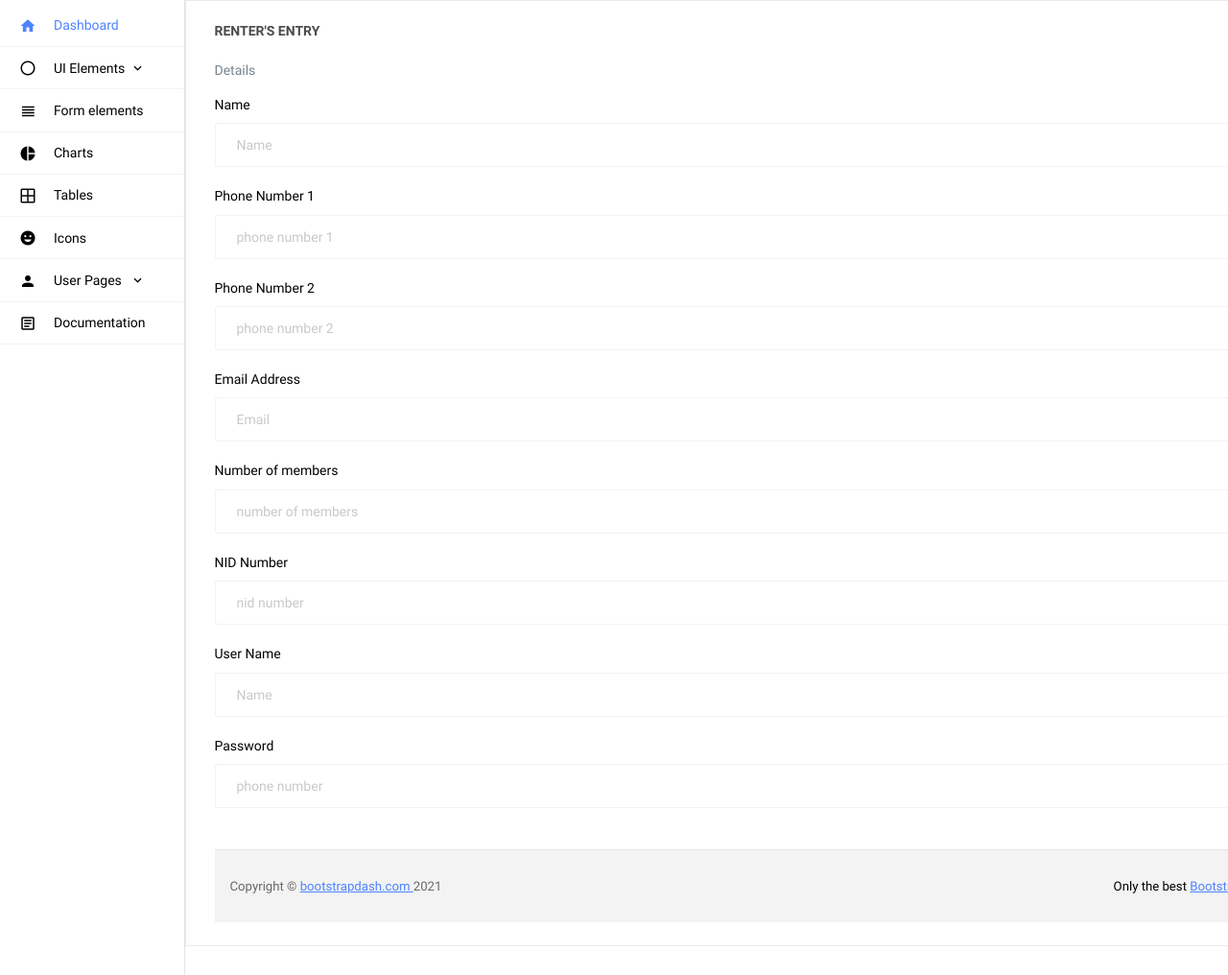
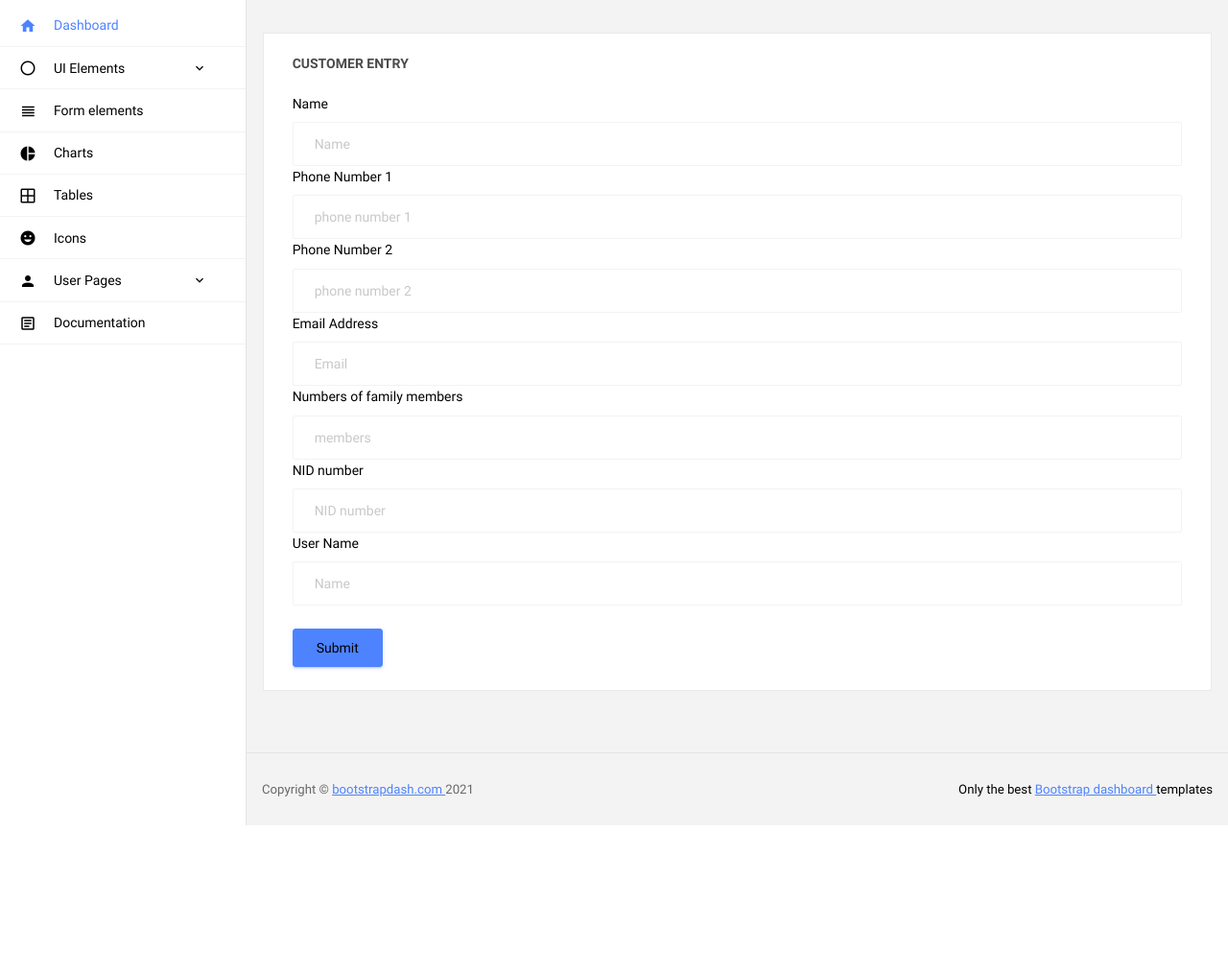
Before and after one commit to Dhony-Raj/my_first_project, a Django app: page /indexAdmin/ in a window 1280 px wide. Shown: the part 60-1076 px from the top of the page at 96% size. After the commit the page ends 920 px from the top, so only its background shows below. Run offline with Django 4.2, Linux system fonts and the light colour scheme; some libraries are stand-ins or nearby versions.

Commit message:
databash entry done

```diff
--- a/fms/urls.py
+++ b/fms/urls.py
@@ -21,5 +21,6 @@ from . import views as v
 
 urlpatterns = [
     path('admin/', admin.site.urls),
-    path('indexAdmin/', v.index),
+    path('indexAdmin/', v.index, name='home'),
+    path('test/', v.details, name='rent_insert'),
 ]
--- a/fms/views.py
+++ b/fms/views.py
@@ -1,4 +1,24 @@
 from django.http import HttpResponse
-from django.shortcuts import render
+from django.shortcuts import render, redirect
+from .models import Renter
+
+
 def index(request):
-    return render(request,'admin/index.html')
+    return render(request, 'admin/index.html')
+
+def details(request):
+    if request.method == 'POST':
+        rent_obj = Renter()
+        rent_obj.name = request.POST.get('rent_name')
+        rent_obj.phone_number1 = request.POST.get('phone1_name')
+        rent_obj.phone_number2 = request.POST.get('phone2_name')
+        rent_obj.email = request.POST.get('email_name')
+        rent_obj.number_of_members = request.POST.get('nfm_name')
+        rent_obj.nid_number = request.POST.get('nid_name')
+        rent_obj.user_name = request.POST.get('user_name')
+
+        rent_obj.save()
+
+        return redirect('home')
+    else:
+        return render(request, 'admin/index.html')
--- a/templates/admin/index.html
+++ b/templates/admin/index.html
@@ -25,8 +25,9 @@
     <nav class="navbar col-lg-12 col-12 p-0 fixed-top d-flex flex-row">
       <div class="navbar-brand-wrapper d-flex justify-content-center">
         <div class="navbar-brand-inner-wrapper d-flex justify-content-between align-items-center w-100">
-          <a class="navbar-brand brand-logo" href="../../index.html"><img src="../../images/logo.svg" alt="logo"/></a>
-          <a class="navbar-brand brand-logo-mini" href="{% static 'design/index.html' %}"><img src="../../images/logo-mini.svg" alt="logo"/></a>
+          <a class="navbar-brand brand-logo" href="../../index.html"><img src="../../images/logo.svg" alt="logo" /></a>
+          <a class="navbar-brand brand-logo-mini" href="../../index.html"><img src="../../images/logo-mini.svg"
+              alt="logo" /></a>
           <button class="navbar-toggler navbar-toggler align-self-center" type="button" data-toggle="minimize">
             <span class="mdi mdi-sort-variant"></span>
           </button>
@@ -41,13 +42,15 @@
                   <i class="mdi mdi-magnify"></i>
                 </span>
               </div>
-              <input type="text" class="form-control" placeholder="Search now" aria-label="search" aria-describedby="search">
+              <input type="text" class="form-control" placeholder="Search now" aria-label="search"
+                aria-describedby="search">
             </div>
           </li>
         </ul>
         <ul class="navbar-nav navbar-nav-right">
           <li class="nav-item dropdown me-1">
-            <a class="nav-link count-indicator dropdown-toggle d-flex justify-content-center align-items-center" id="messageDropdown" href="#" data-bs-toggle="dropdown">
+            <a class="nav-link count-indicator dropdown-toggle d-flex justify-content-center align-items-center"
+              id="messageDropdown" href="#" data-bs-toggle="dropdown">
               <i class="mdi mdi-message-text mx-0"></i>
               <span class="count"></span>
             </a>
@@ -55,7 +58,7 @@
               <p class="mb-0 font-weight-normal float-left dropdown-header">Messages</p>
               <a class="dropdown-item">
                 <div class="item-thumbnail">
-                    <img src="../../images/faces/face4.jpg" alt="image" class="profile-pic">
+                  <img src="../../images/faces/face4.jpg" alt="image" class="profile-pic">
                 </div>
                 <div class="item-content flex-grow">
                   <h6 class="ellipsis font-weight-normal">David Grey
@@ -67,7 +70,7 @@
               </a>
               <a class="dropdown-item">
                 <div class="item-thumbnail">
-                    <img src="../../images/faces/face2.jpg" alt="image" class="profile-pic">
+                  <img src="../../images/faces/face2.jpg" alt="image" class="profile-pic">
                 </div>
                 <div class="item-content flex-grow">
                   <h6 class="ellipsis font-weight-normal">Tim Cook
@@ -79,7 +82,7 @@
               </a>
               <a class="dropdown-item">
                 <div class="item-thumbnail">
-                    <img src="../../images/faces/face3.jpg" alt="image" class="profile-pic">
+                  <img src="../../images/faces/face3.jpg" alt="image" class="profile-pic">
                 </div>
                 <div class="item-content flex-grow">
                   <h6 class="ellipsis font-weight-normal"> Johnson
@@ -92,7 +95,8 @@
             </div>
           </li>
           <li class="nav-item dropdown me-4">
-            <a class="nav-link count-indicator dropdown-toggle d-flex align-items-center justify-content-center notification-dropdown" id="notificationDropdown" href="#" data-bs-toggle="dropdown">
+            <a class="nav-link count-indicator dropdown-toggle d-flex align-items-center justify-content-center notification-dropdown"
+              id="notificationDropdown" href="#" data-bs-toggle="dropdown">
               <i class="mdi mdi-bell mx-0"></i>
               <span class="count"></span>
             </a>
@@ -141,7 +145,7 @@
           </li>
           <li class="nav-item nav-profile dropdown">
             <a class="nav-link dropdown-toggle" href="#" data-bs-toggle="dropdown" id="profileDropdown">
-              <img src="../../images/faces/face5.jpg" alt="profile"/>
+              <img src="../../images/faces/face5.jpg" alt="profile" />
               <span class="nav-profile-name">Louis Barnett</span>
             </a>
             <div class="dropdown-menu dropdown-menu-right navbar-dropdown" aria-labelledby="profileDropdown">
@@ -156,7 +160,8 @@
             </div>
           </li>
         </ul>
-        <button class="navbar-toggler navbar-toggler-right d-lg-none align-self-center" type="button" data-toggle="offcanvas">
+        <button class="navbar-toggler navbar-toggler-right d-lg-none align-self-center" type="button"
+          data-toggle="offcanvas">
           <span class="mdi mdi-menu"></span>
         </button>
       </div>
@@ -173,7 +178,8 @@
             </a>
           </li>
           <li class="nav-item">
-            <a class="nav-link" data-bs-toggle="collapse" href="#ui-basic" aria-expanded="false" aria-controls="ui-basic">
+            <a class="nav-link" data-bs-toggle="collapse" href="#ui-basic" aria-expanded="false"
+              aria-controls="ui-basic">
               <i class="mdi mdi-circle-outline menu-icon"></i>
               <span class="menu-title">UI Elements</span>
               <i class="menu-arrow"></i>
@@ -181,7 +187,8 @@
             <div class="collapse" id="ui-basic">
               <ul class="nav flex-column sub-menu">
                 <li class="nav-item"> <a class="nav-link" href="../../pages/ui-features/buttons.html">Buttons</a></li>
-                <li class="nav-item"> <a class="nav-link" href="../../pages/ui-features/typography.html">Typography</a></li>
+                <li class="nav-item"> <a class="nav-link" href="../../pages/ui-features/typography.html">Typography</a>
+                </li>
               </ul>
             </div>
           </li>
@@ -220,8 +227,10 @@
                 <li class="nav-item"> <a class="nav-link" href="../../pages/samples/login.html"> Login </a></li>
                 <li class="nav-item"> <a class="nav-link" href="../../pages/samples/login-2.html"> Login 2 </a></li>
                 <li class="nav-item"> <a class="nav-link" href="../../pages/samples/register.html"> Register </a></li>
-                <li class="nav-item"> <a class="nav-link" href="../../pages/samples/register-2.html"> Register 2 </a></li>
-                <li class="nav-item"> <a class="nav-link" href="../../pages/samples/lock-screen.html"> Lockscreen </a></li>
+                <li class="nav-item"> <a class="nav-link" href="../../pages/samples/register-2.html"> Register 2 </a>
+                </li>
+                <li class="nav-item"> <a class="nav-link" href="../../pages/samples/lock-screen.html"> Lockscreen </a>
+                </li>
               </ul>
             </div>
           </li>
@@ -234,39 +243,50 @@
         </ul>
       </nav>
       <!-- partial -->
+      <div class="main-panel">
+        <div class="content-wrapper">
+          <div class="row">
+
             <div class="col-12 grid-margin stretch-card">
               <div class="card">
                 <div class="card-body">
-                  <h4 class="card-title">Renter's Entry</h4>
-                  <p class="card-description">
-                   Details
-                  </p>
-                  <form class="forms-sample">
+                  <h4 class="card-title">Customer Entry</h4>
+                  <form class="forms-sample" method="post" action="{% url 'rent_insert' %}">
+                    {% csrf_token %}
                     <div class="form-group">
                       <label for="exampleInputName1">Name</label>
-                      <input type="text" class="form-control" id="exampleInputName1" placeholder="Name" name="rent_name"><br>
+                      <input type="text" class="form-control" id="exampleInputName1" placeholder="Name" name="rent_name">
                       <label for="exampleInputPassword4">Phone Number 1</label>
-                      <input type="number" class="form-control" id="exampleInputPassword4" placeholder="phone number 1" name="phone1_name"><br>
+                      <input type="number" class="form-control" id="exampleInputPassword4" placeholder="phone number 1" name="phone1_name">
                       <label for="exampleInputPassword4">Phone Number 2</label>
-                      <input type="number" class="form-control" id="exampleInputPassword4" placeholder="phone number 2" name="phone2_name"><br>
+                      <input type="number" class="form-control" id="exampleInputPassword4" placeholder="phone number 2" name="phone2_name">
                       <label for="exampleInputEmail3">Email Address</label>
-                      <input type="email" class="form-control" id="exampleInputEmail3" placeholder="Email" name="email_name"><br>
-                      <label for="exampleInputPassword4">Number of members</label>
-                      <input type="number" class="form-control" id="exampleInputPassword4" placeholder="number of members" name="mem_name"><br>
-                      <label for="exampleInputPassword4">NID Number</label>
-                      <input type="number" class="form-control" id="exampleInputPassword4" placeholder="nid number" name="nid_name"><br>
+                      <input type="email" class="form-control" id="exampleInputEmail3" placeholder="Email" name="email_name">
+                      <label for="exampleInputName1">Numbers of family members</label>
+                      <input type="number" class="form-control" id="exampleInputName1" placeholder="members" name="nfm_name">
+                      <label for="exampleInputName1">NID number</label>
+                      <input type="number" class="form-control" id="exampleInputName1" placeholder="NID number" name="nid_name">
                       <label for="exampleInputName1">User Name</label>
-                      <input type="" class="form-control" id="exampleInputName1" placeholder="Name" name="user_name"><br>
-                      <label for="exampleInputPassword4">Password</label>
-                      <input type="number" class="form-control" id="exampleInputPassword4" placeholder="phone number" name="phone_name"><br>
+                      <input type="" class="form-control" id="exampleInputName1" placeholder="Name" name="user_name">
                     </div>
+                    <button type="submit" class="btn btn-primary me-2">Submit</button>
+
+                  </form>
+                </div>
+              </div>
+            </div>
+
+          </div>
+        </div>
         <!-- content-wrapper ends -->
         <!-- partial:../../partials/_footer.html -->
         <footer class="footer">
-        <div class="d-sm-flex justify-content-center justify-content-sm-between">
-          <span class="text-muted text-center text-sm-left d-block d-sm-inline-block">Copyright © <a href="https://www.bootstrapdash.com/" target="_blank">bootstrapdash.com </a>2021</span>
-          <span class="float-none float-sm-right d-block mt-1 mt-sm-0 text-center">Only the best <a href="https://www.bootstrapdash.com/" target="_blank"> Bootstrap dashboard  </a> templates</span>
-        </div>
+          <div class="d-sm-flex justify-content-center justify-content-sm-between">
+            <span class="text-muted text-center text-sm-left d-block d-sm-inline-block">Copyright © <a
+                href="https://www.bootstrapdash.com/" target="_blank">bootstrapdash.com </a>2021</span>
+            <span class="float-none float-sm-right d-block mt-1 mt-sm-0 text-center">Only the best <a
+                href="https://www.bootstrapdash.com/" target="_blank"> Bootstrap dashboard </a> templates</span>
+          </div>
         </footer>
         <!-- partial -->
       </div>
```
Also changed, not shown: fms/models.py (+2 -5 lines), fms/migrations/0002_alter_renter_id_alter_renter_number_of_members.py (added), fms/migrations/0003_remove_renter_password.py (added).
